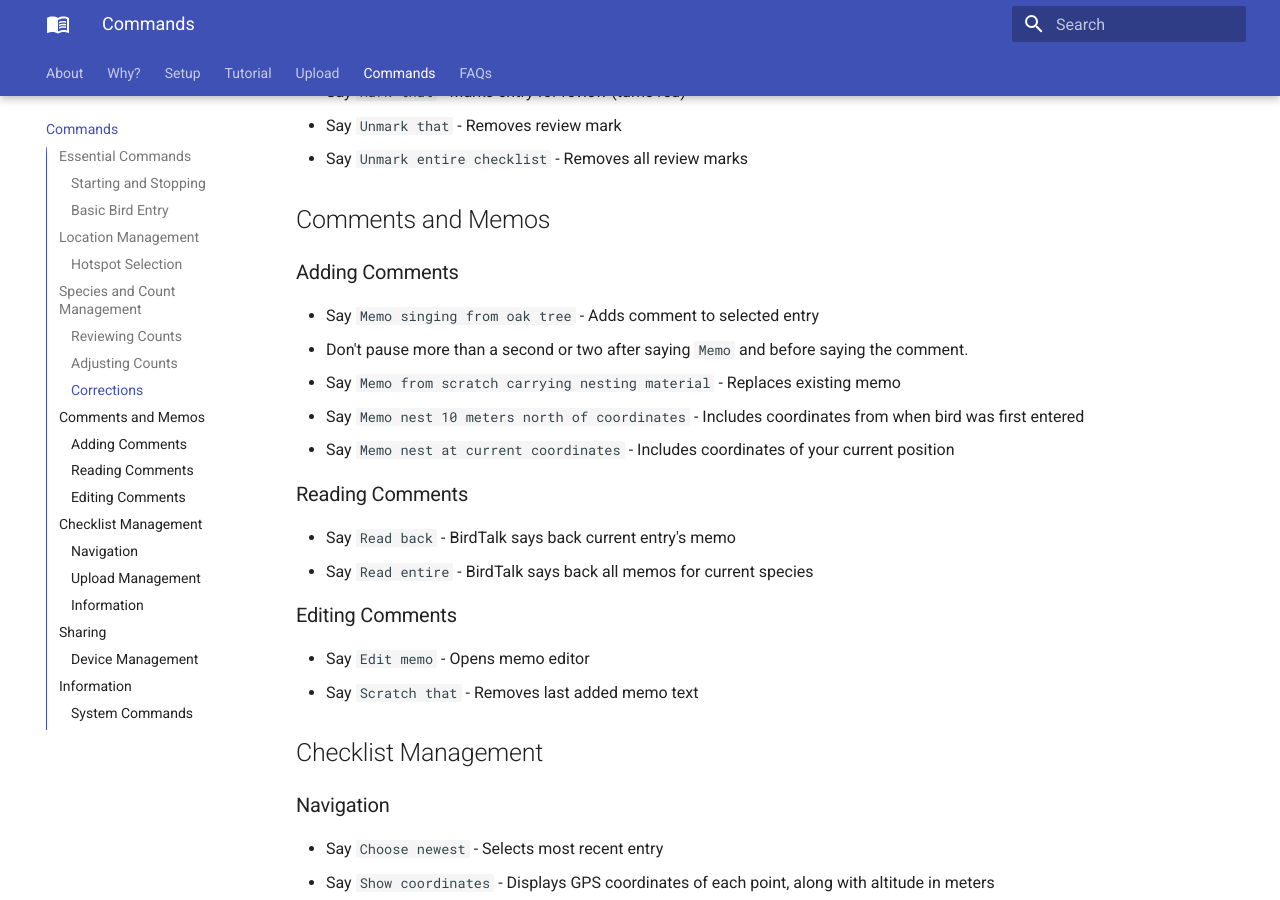
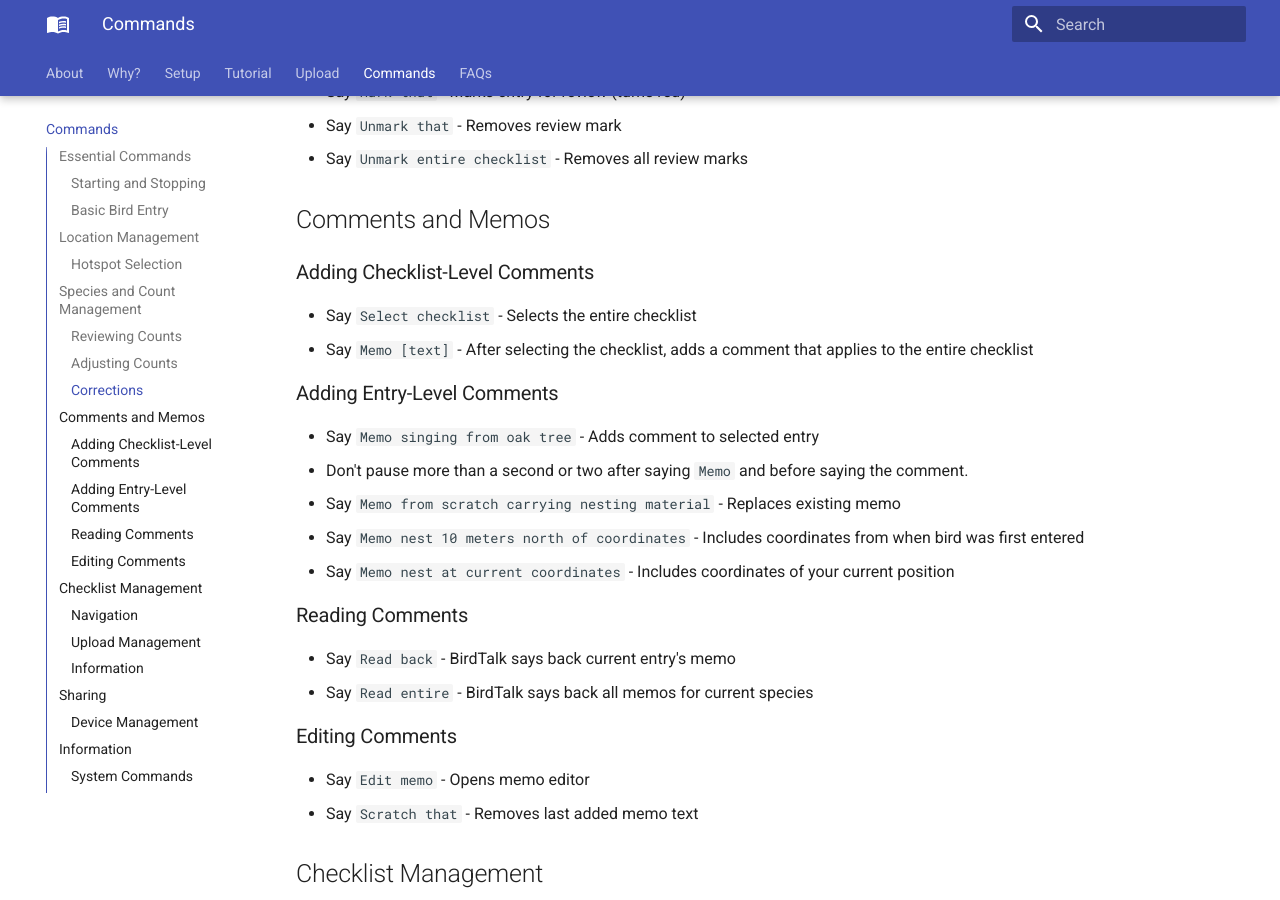
Before and after one commit to johncallender/birdtalk-docs, an MkDocs documentation site: the page built from docs/commands/reference.md, in a window 1280 px wide and 900 px high, scrolled down 1940 px. Built offline with MkDocs 1.6.1 and Material for MkDocs 9.7.7, drawn with Linux system fonts in a browser that asks for light colours.

Commit message:
Add documentation for checklist-level memos

```diff
--- a/docs/commands/reference.md
+++ b/docs/commands/reference.md
@@ -66,7 +66,12 @@
 
 ## Comments and Memos
 
-### Adding Comments
+### Adding Checklist-Level Comments
+
+- Say `Select checklist` - Selects the entire checklist
+- Say `Memo [text]` - After selecting the checklist, adds a comment that applies to the entire checklist
+
+### Adding Entry-Level Comments
 
 - Say `Memo singing from oak tree` - Adds comment to selected entry
 - Don't pause more than a second or two after saying `Memo` and before saying the comment.
```
